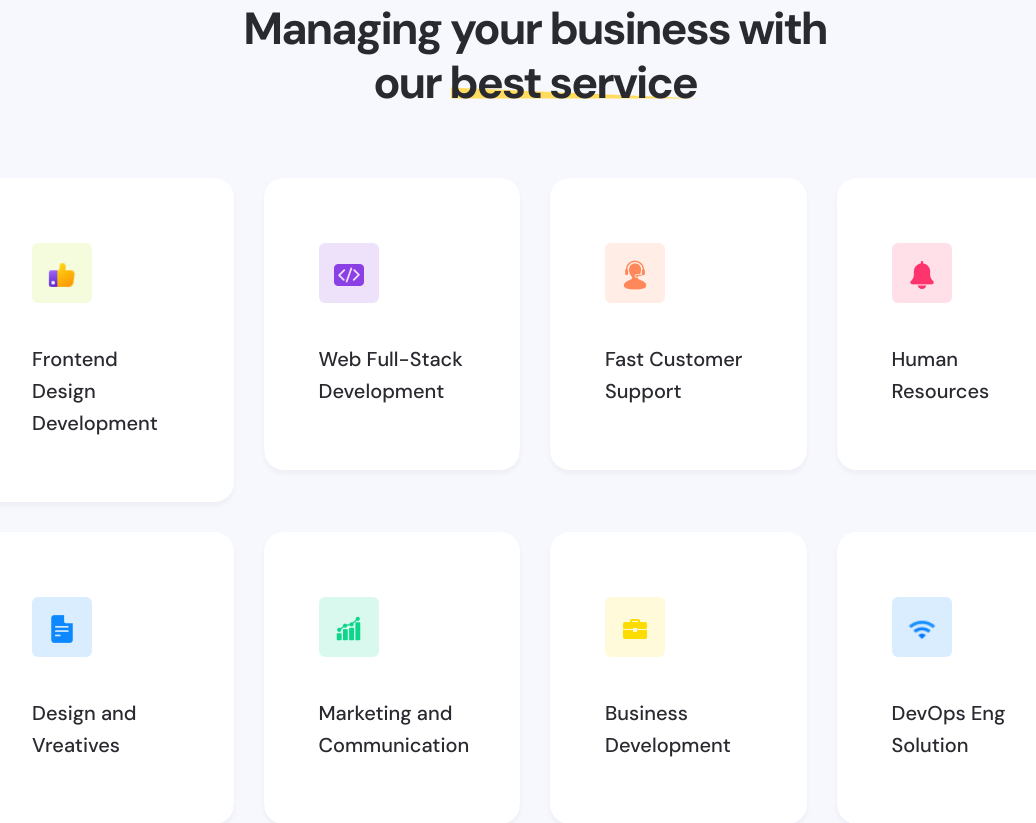
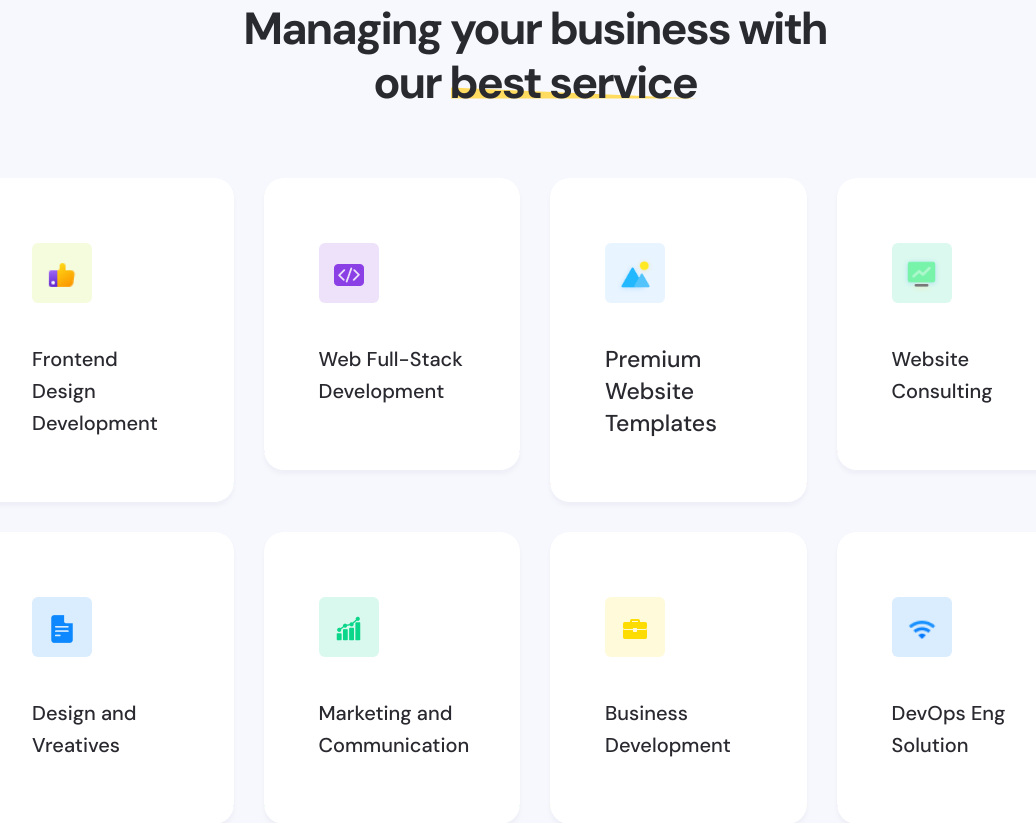
Before and after one commit to RihalAhmed/devgrids, a Django app: page / in a window 1280 px wide. Shown: the part 1148-1971 px from the top of the page, without its empty margins (105-1141 px from the left). Run offline with Django 4.2, Linux system fonts and the light colour scheme; some libraries are stand-ins or nearby versions.

Commit message:
7 oct push

```diff
--- a/templates/index.html
+++ b/templates/index.html
@@ -158,12 +158,11 @@
                <div class="col-xl-3 col-lg-4 col-md-6  wow tpfadeUp" data-wow-duration=".7s" data-wow-delay=".9s">
                   <div class="tp-sv-border-effect sv-border-effect-2">
                      <div class="tp-service-item-four sv-color-3 mb-30">
-                        <div class="tp-service-item-four__img mb-40">
-                           <img src="{% static 'assets/img/service/service4.2.png' %}" alt="">
+                        <div class="tp-service-item-four__img mb-40" style="background-color: #67b4ff26;">
+                           <img  style="height: 38px;" src="{% static 'assets/img/service/template.png' %}" alt="">
                         </div>
                         <div class="tp-service-item-four__title">
-                           <h3 class="tp-sv-sm-title"><a href="">Fast Customer
-                                 Support</a></h3>
+                           <h3 class="tp-sv-sm-title" style="font-size: 23px;"><a href="">Premium Website Templates</a></h3>
                         </div>
                      </div>
                   </div>
@@ -171,12 +170,11 @@
                <div class="col-xl-3 col-lg-4 col-md-6  wow tpfadeUp" data-wow-duration=".9s" data-wow-delay="1s">
                   <div class="tp-sv-border-effect sv-border-effect-3">
                      <div class="tp-service-item-four sv-color-4 mb-30">
-                        <div class="tp-service-item-four__img mb-40">
-                           <img src="{% static 'assets/img/service/service4.3.png' %}" alt="">
+                        <div class="tp-service-item-four__img mb-40" style="background-color: rgb(219 249 238);">
+                           <img style="height: 38px;" src="{% static 'assets/img/service/consalting.png' %}" alt="">
                         </div>
                         <div class="tp-service-item-four__title">
-                           <h3 class="tp-sv-sm-title"><a href="">Human <br>
-                                 Resources</a></h3>
+                           <h3 class="tp-sv-sm-title"><a href="">Website Consulting</a></h3>
                         </div>
                      </div>
                   </div>
```
Also changed, not shown: project/settings.py (+14 -14 lines), static/assets/img/service/consalting.png (added), static/assets/img/service/template.png (added).
